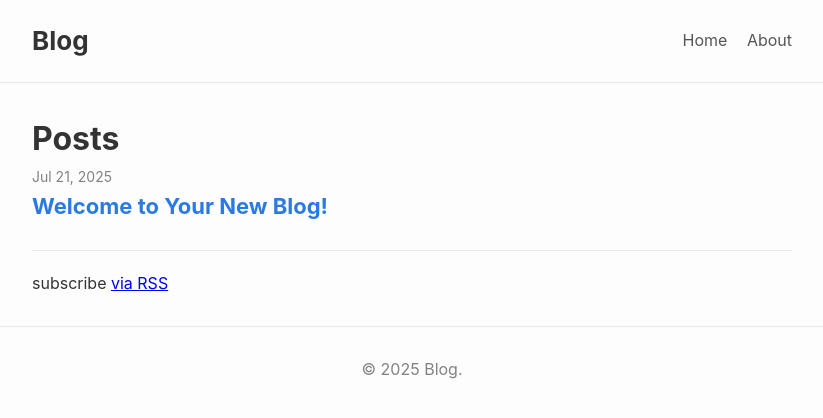
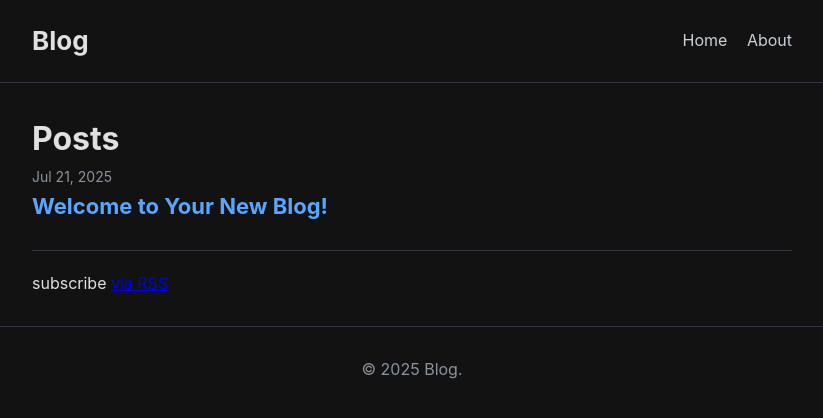
Before and after one commit to ADITYAMANDKE/adityamandke.github.io, a Jekyll site: the page built from index.html, in a window 1280 px wide. Shown: the top 418 px of the page, without its empty margins (228-1051 px from the left). Built offline with Jekyll 4.4.1, drawn with Linux system fonts in a browser that asks for light colours.

Commit message:
update styling

```diff
--- a/css/style.css
+++ b/css/style.css
@@ -8,8 +8,8 @@
 body {
     font-family: -apple-system, BlinkMacSystemFont, "Segoe UI", Roboto, Helvetica, Arial, sans-serif, "Apple Color Emoji", "Segoe UI Emoji", "Segoe UI Symbol";
     line-height: 1.6;
-    color: #333;
-    background: #fdfdfd;
+    color: #e0e0e0; /* Light text color for dark background */
+    background: #121212; /* Dark background color */
     padding: 20px;
 }
 
@@ -21,7 +21,7 @@ body {
 
 /* Header */
 .site-header {
-    border-bottom: 1px solid #e8e8e8;
+    border-bottom: 1px solid #30363d; /* Darker border */
     padding-bottom: 20px;
     margin-bottom: 30px;
 }
@@ -30,7 +30,7 @@ body {
     font-size: 26px;
     font-weight: bold;
     text-decoration: none;
-    color: #333;
+    color: #e0e0e0; /* Light text color */
 }
 
 .site-nav {
@@ -40,7 +40,7 @@ body {
 
 .site-nav a {
     margin-left: 15px;
-    color: #555;
+    color: #c9d1d9; /* Lighter grey for nav links */
     text-decoration: none;
 }
 
@@ -56,7 +56,7 @@ body {
 
 .post-list li {
     margin-bottom: 20px;
-    border-bottom: 1px solid #eee;
+    border-bottom: 1px solid #30363d; /* Darker border */
     padding-bottom: 20px;
 }
 
@@ -67,13 +67,13 @@ body {
 
 .post-meta {
     font-size: 14px;
-    color: #828282;
+    color: #8b949e; /* Muted text color */
 }
 
 .post-link {
     text-decoration: none;
     font-size: 22px;
-    color: #2a7ae2;
+    color: #58a6ff; /* A nice blue for links */
 }
 
 /* Post Page */
@@ -98,11 +98,12 @@ body {
 
 .post-content pre,
 .post-content code {
-    background-color: #f3f3f3;
-    border: 1px solid #ddd;
+    background-color: #1c1c1c; /* Slightly lighter dark for code blocks */
+    border: 1px solid #30363d;
     border-radius: 3px;
     padding: 8px 12px;
     font-size: 14px;
+    color: #c9d1d9;
 }
 
 .post-content pre {
@@ -116,8 +117,8 @@ body {
 
 /* Footer */
 .site-footer {
-    border-top: 1px solid #e8e8e8;
+    border-top: 1px solid #30363d; /* Darker border */
     padding: 30px 0;
     text-align: center;
-    color: #828282;
+    color: #8b949e; /* Muted text color */
 }
```
